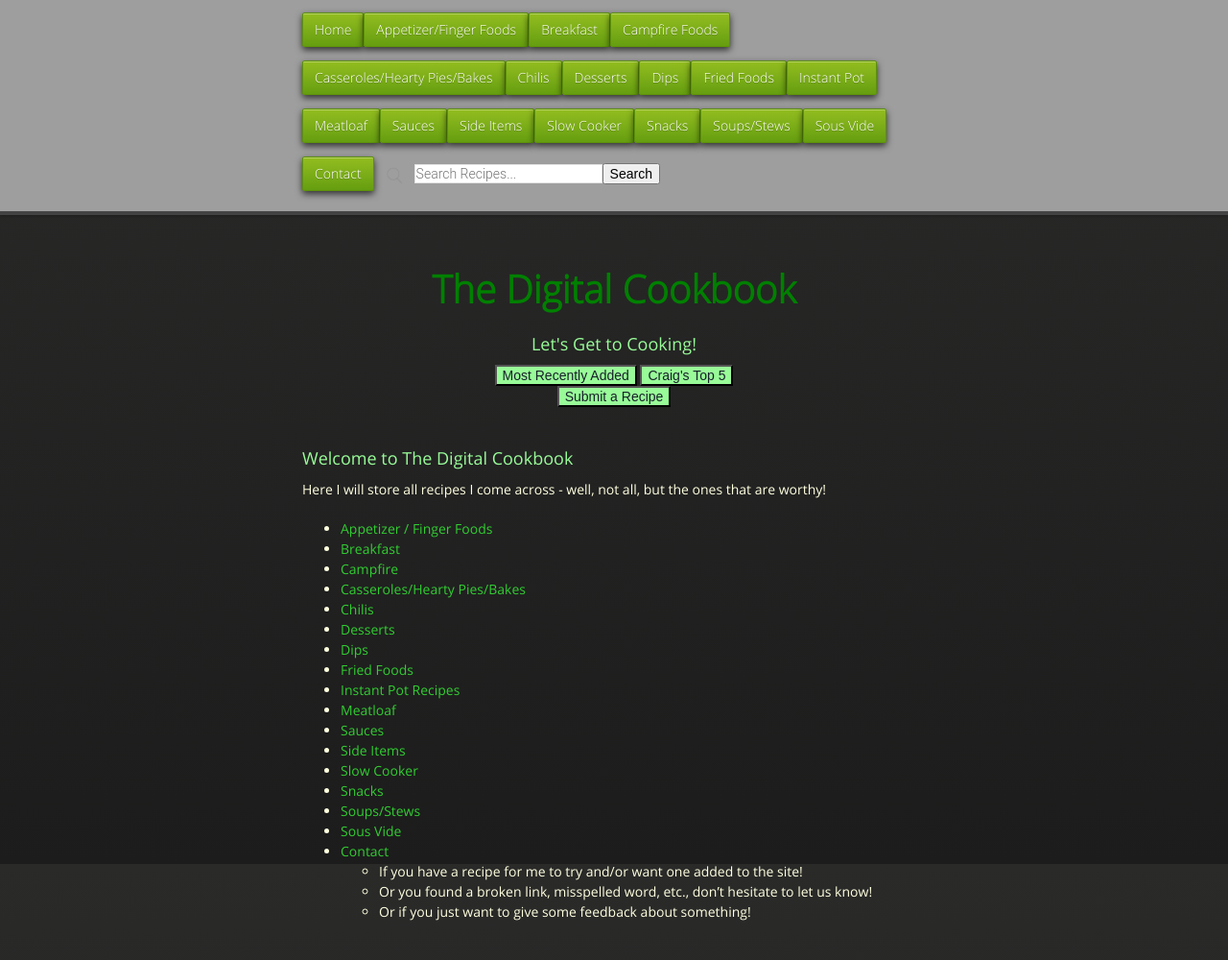
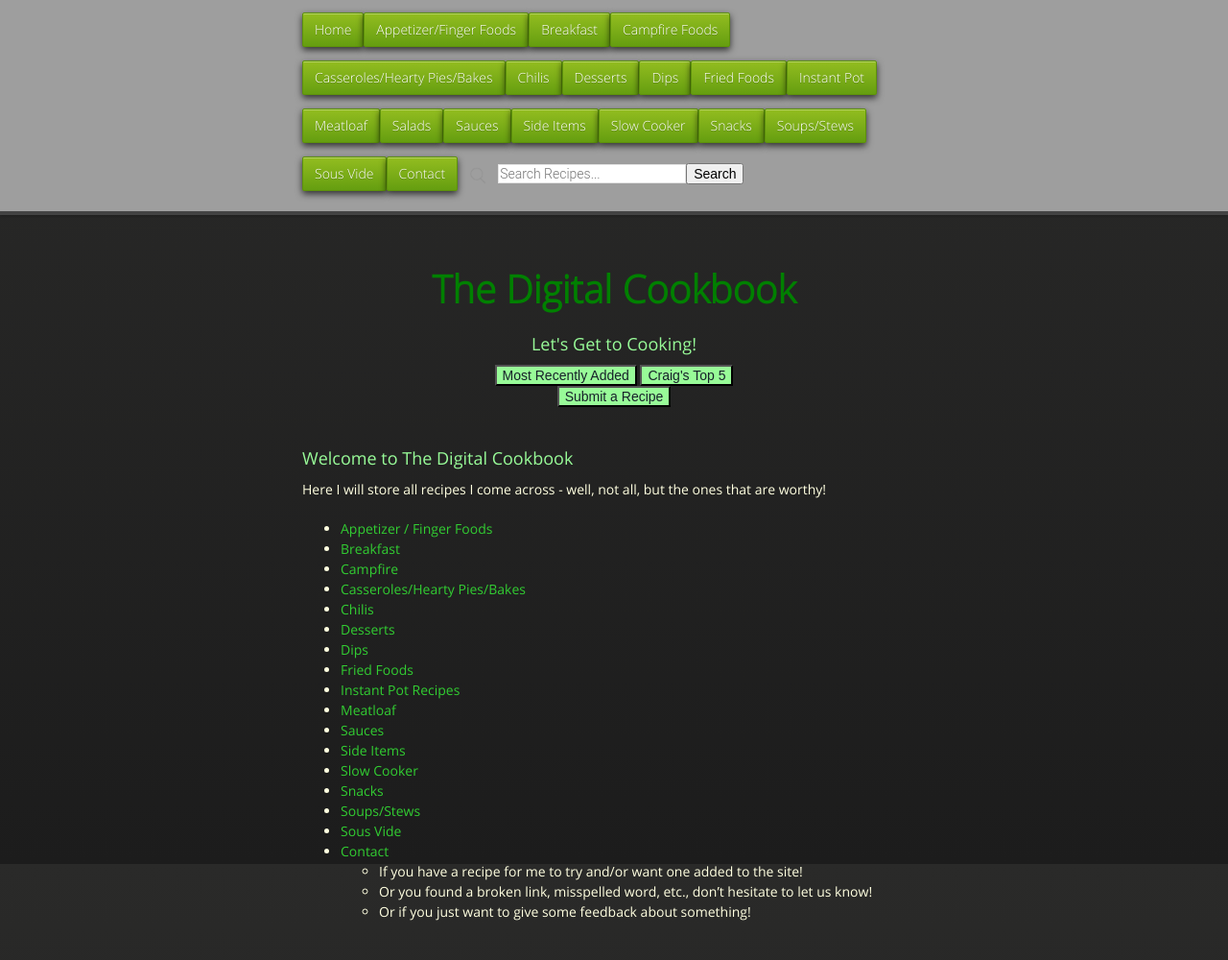
Before and after one commit to cmwillett/TheDigitalCookbook, a Jekyll site: the page built from index.md, in a window 1280 px wide. Shown: the whole page at 96% size. Built offline with Jekyll 4.4.1, drawn with Linux system fonts in a browser that asks for light colours; nearby versions of some CDN libraries.

Commit message:
Update default.html

```diff
--- a/_layouts/default.html
+++ b/_layouts/default.html
@@ -37,6 +37,7 @@ tipue_search_active: true
             <li class="fork"><a href="{{site.github.url}}/FriedFoods/index.html">Fried Foods</a></li>
             <li class="fork"><a href="{{site.github.url}}/InstantPot/index.html">Instant Pot</a></li>
             <li class="fork"><a href="{{site.github.url}}/Meatloaf/index.html">Meatloaf</a></li>
+            <li class="fork"><a href="{{site.github.url}}/Salads/index.html">Salads</a></li>
             <li class="fork"><a href="{{site.github.url}}/Sauces/index.html">Sauces</a></li>
             <li class="fork"><a href="{{site.github.url}}/SideItems/index.html">Side Items</a></li>
             <li class="fork"><a href="{{site.github.url}}/SlowCooker/index.html">Slow Cooker</a></li>
```
